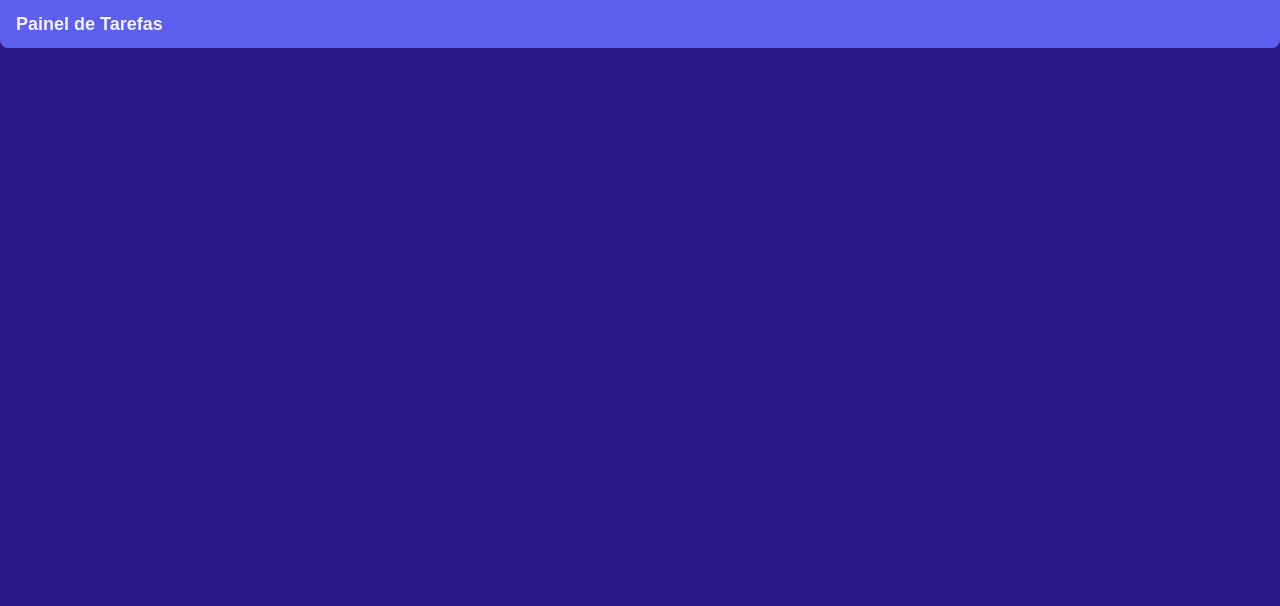
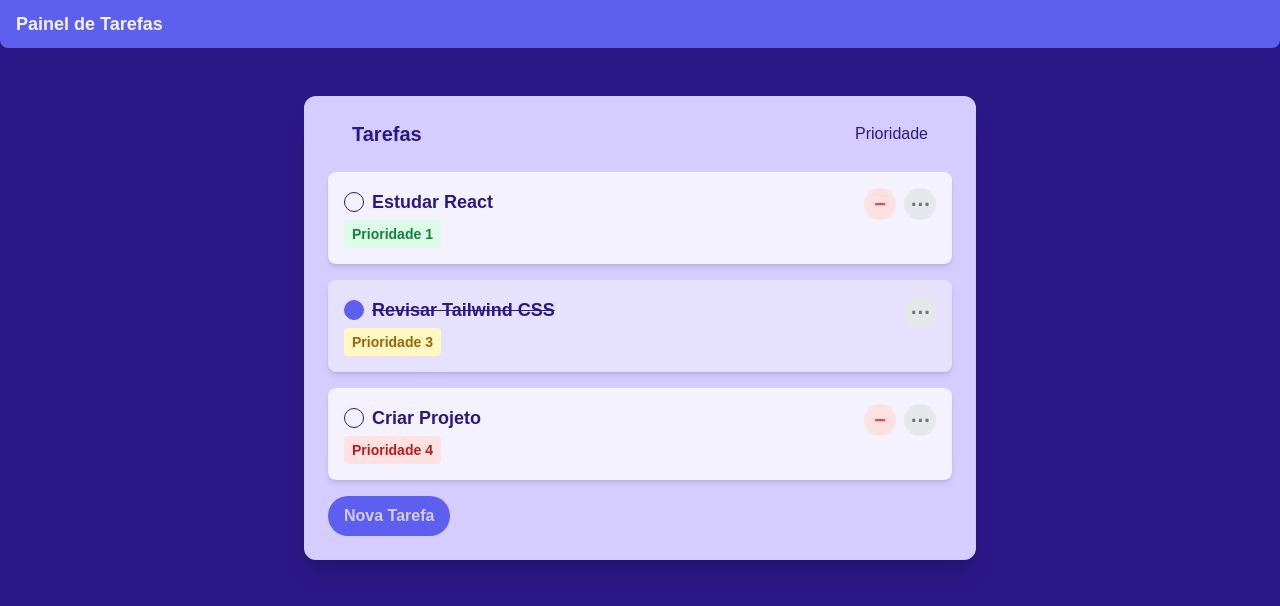
Before and after one commit to th3-Rocha/O-Projeto-Super-Painel-de-Tarefas, a Next.js app: page /tasks in a window 1280 px wide. Shown: the top 606 px of the page. Built offline with nearby package versions, Linux system fonts and the light colour scheme; no server answers; sample sign-in values are in the browser's storage.

Commit message:
task styles done

```diff
--- a/src/app/globals.css
+++ b/src/app/globals.css
@@ -9,14 +9,17 @@
   --header: #5D5FEF;
   --foreground: #D5CCFF;
   --task-background: #F4F2FF;
+  --task-background-checked: #e6e2fe;
   --task-prior-color-na: #D9D9D9;
   --task-prior-color-low: #01dd10;
   --task-prior-color-med: #F9D100;
   --task-prior-color-high: #E42C5F;
+
 }
 
 body {
   color: var(--foreground);
   background: var(--background);
+
   font-family: Arial, Helvetica, sans-serif;
 }
--- a/src/app/page.tsx
+++ b/src/app/page.tsx
@@ -10,7 +10,7 @@ export default function Home() {
     <div className="font-dm-sans">
       <Header />
       <div className="flex justify-center items-center w-full mt-20">
-        <GoogleOAuthProvider clientId="937655115907-4qfc1hctmqd81rtsokr6bpsiv4bdvsgf.apps.googleusercontent.com">
+        <GoogleOAuthProvider clientId={process.env.GOOGLE_CLIENT_ID || ""}>
           <Login />
         </GoogleOAuthProvider>
       </div>
--- a/src/app/tasks/page.tsx
+++ b/src/app/tasks/page.tsx
@@ -1,11 +1,9 @@
 "use client";
-import Image from "next/image";
 import Header from "@/components/header/Header";
 import { useRouter } from "next/navigation";
 import { useEffect, useState } from "react";
-
+import TasksForm from "@/components/tasksForm/TasksForm";
 export default function Home() {
-  const userName = useState("");
   const [user_name, setUser_name] = useState("");
   const [user_pic, setUser_pic] = useState("");
   const [isProfileClicked, setIsProfileClicked] = useState(false);
@@ -15,12 +13,13 @@ export default function Home() {
   useEffect(() => {
     try {
       credential = sessionStorage.getItem("google_access_token");
+      //console.log("Credential:", credential);
     } catch (error) {
       router.push("/");
       return;
     }
     if (credential == null) {
-
+      router.push("/");
     } else {
       fetch("https://www.googleapis.com/oauth2/v3/userinfo", {
         headers: {
@@ -30,7 +29,7 @@ export default function Home() {
         .then((res) => res.json())
         .then((data) => {
           if (data.error) {
-            //console.log("Error:", data.error);
+            console.log("Error:", data.error);
             router.push("/");
           }
           console.log("UserInfo:", data);
@@ -58,12 +57,15 @@ export default function Home() {
   }, [isProfileClicked, router]);
 
   return (
-    <div className="">
+    <div className="flex flex-col items-center gap-12 ">
       <Header
         name={user_name}
         picUrl={user_pic}
         onProfileClick={() => setIsProfileClicked(true)}
       />
+      <div className="w-full ">
+        <TasksForm />
+      </div>
     </div>
   );
 }
--- /dev/null
+++ b/src/components/tasksForm/Task.tsx
@@ -0,0 +1,69 @@
+import { useState } from "react";
+
+interface TaskProps {
+  id: string;
+  name: string;
+  checked?: boolean;
+  priority?: number; // 1 - 4
+}
+
+export default function Task({
+  id,
+  name,
+  checked = false,
+  priority = 1,
+}: TaskProps) {
+  const priorityColors = [
+    "bg-green-100 text-green-700", // Priority 1
+    "bg-blue-100 text-blue-700", // Priority 2
+    "bg-yellow-100 text-yellow-700", // Priority 3
+    "bg-red-100 text-red-700", // Priority 4
+  ];
+
+  return (
+    <div
+      className={`flex items-start justify-between p-4 rounded-lg shadow-md ${
+        checked ? "bg-task_background_checked" : "bg-task_background text-background"
+      }`}
+    >
+      <div className="flex flex-col">
+        <div className="flex items-center gap-2">
+          <input
+            type="checkbox"
+            checked={checked}
+            className={`w-5 h-5 appearance-none rounded-full border border-background cursor-pointer transition-colors checked:bg-header checked:border-header checked:bg-check hover:border-header/50 focus:outline-none focus:ring-2 focus:ring-header/20`}
+            onChange={() => {}}
+          />
+
+
+          <span className={`text-lg font-bold ${
+            checked ? "line-through" : ""
+          }`}>{name}</span>
+        </div>
+        <div
+          className={`mt-1 px-2 py-1 w-fit text-sm font-semibold rounded ${
+            priorityColors[priority - 1]
+          }`}
+        >
+          {`Prioridade ${priority}`}
+        </div>
+      </div>
+      <div className="flex items-center gap-2">
+        <button
+          className={`flex items-center justify-center w-8 h-8 text-xl font-bold text-red-500 bg-red-100 rounded-full hover:bg-red-200 ${
+            checked ? "hidden" : ""
+          }`}
+          onClick={() => console.log(`Removendo tarefa ${id}`)}
+        >
+          −
+        </button>
+        <button
+          className="flex items-center justify-center w-8 h-8 text-xl font-bold text-gray-500 bg-gray-200 rounded-full hover:bg-gray-200"
+          onClick={() => console.log(`Abrindo opções para a tarefa ${id}`)}
+        >
+          ⋯
+        </button>
+      </div>
+    </div>
+  );
+}
--- /dev/null
+++ b/src/components/tasksForm/TasksForm.tsx
@@ -0,0 +1,31 @@
+"use client";
+import React, { useEffect } from "react";
+import Task from "./Task";
+
+export default function TasksForm() {
+  const tasks = [
+    { id: "1", name: "Estudar React", checked: false, priority: 1 },
+    { id: "2", name: "Revisar Tailwind CSS", checked: true, priority: 3 },
+    { id: "3", name: "Criar Projeto", checked: false, priority: 4 },
+  ];
+
+  return (
+    <div className="mx-auto max-w-2xl rounded-xl bg-foreground p-6 shadow-xl text-background">
+      <div className="flex items-center justify-between mb-6">
+        <h1 className="text-xl font-semibold ml-6 ">Tarefas</h1>
+        <span className="cursor-pointer mr-6">Prioridade</span>
+      </div>
+      <div className="flex flex-col gap-4 mb-4">
+        {tasks.map((task) => (
+          <Task key={task.id} {...task} />
+        ))}
+      </div>
+      <div>
+        <button className="px-4 py-2 bg-header text-foreground font-semibold rounded-full hover:bg-blue-600">
+          {" "}
+          Nova Tarefa{" "}
+        </button>
+      </div>
+    </div>
+  );
+}
--- a/tailwind.config.ts
+++ b/tailwind.config.ts
@@ -13,6 +13,7 @@ export default {
         foreground: "var(--foreground)",
         header: "var(--header)",
         task_background: "var(--task-background)",
+        task_background_checked: "var(--task-background-checked)",
         task_prior_color_na: "var(--task-prior-color-na)",
         task_prior_color_low: "var(--task-prior-color-low)",
         task_prior_color_med: "var(--task-prior-color-med)",
```
Also changed, not shown: src/components/tasksForm/TaskPriorElement.tsx (added).
